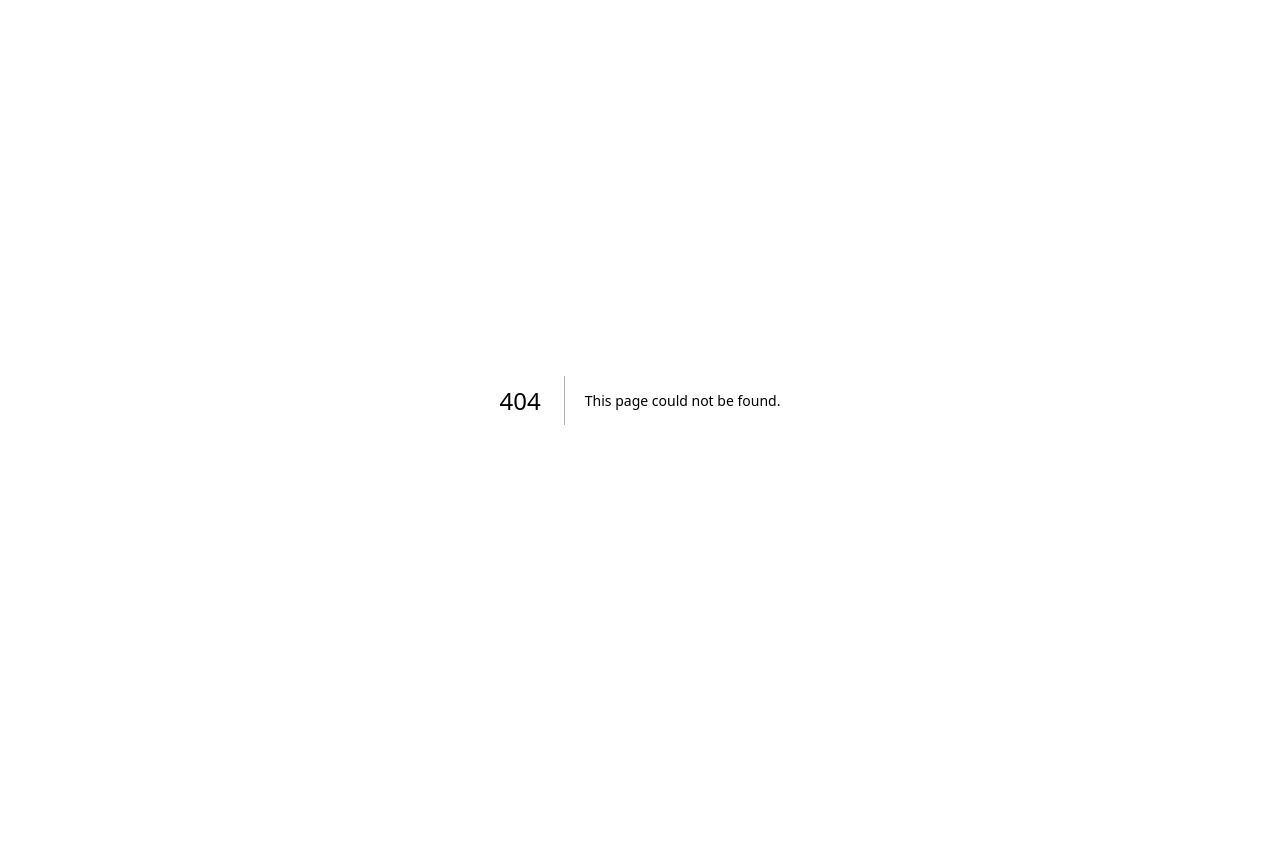
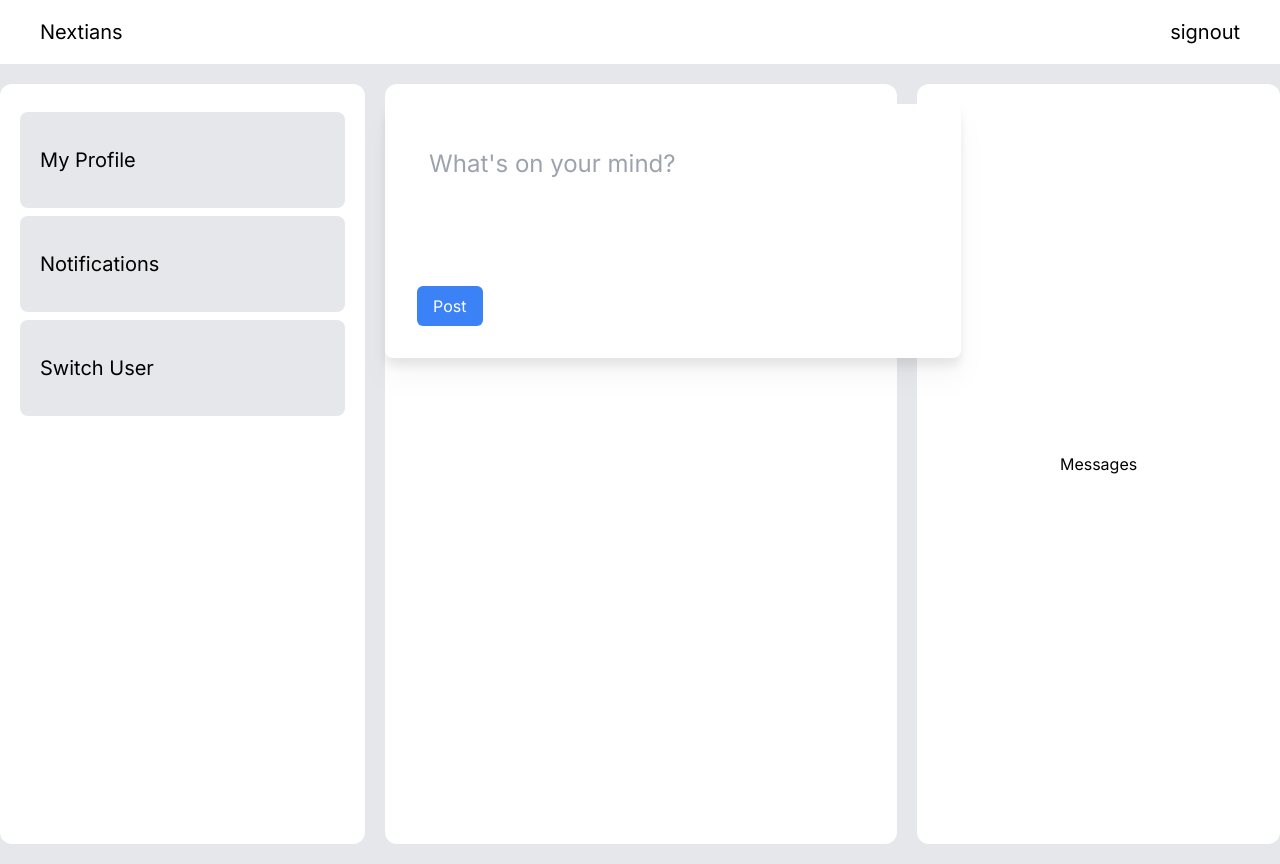
Before and after one commit to arhantalwar/next_social, a Next.js app: page /students in a window 1280 px wide. Before the commit this address had no page. Before the commit the page ends 800 px from the top, so only its background shows below. Built offline with nearby package versions, Linux system fonts and the light colour scheme; no server answers; sample sign-in values are in the browser's storage.

Commit message:
Update: Student View

```diff
--- a/app/components/posts.js
+++ b/app/components/posts.js
@@ -31,34 +31,18 @@ const Posts = () => {
     };
 
     return (
-        <div className="w-full max-w-xl mx-auto mt-8 p-8 bg-white rounded-lg shadow-md">
-            <h2 className="text-2xl font-semibold mb-4">Create a Post</h2>
+        <div className="w-screen max-w-xl mx-auto mt-5 p-8 bg-white rounded-lg drop-shadow-xl">
 
             <textarea
-                className="w-full h-32 p-3 border border-gray-300 rounded-md mb-4 resize-none"
+                className="w-full h-32 p-3 text-2xl
+                           rounded-md mb-4 resize-none outline-none border-none"
                 placeholder="What's on your mind?"
                 value={content}
-                onChange={handleContentChange}
-            ></textarea>
+                onChange={handleContentChange}>
+            </textarea>
 
-            <label className="block mb-4">
-                <span className="text-gray-700 mb-2 block">Add an Image</span>
-                <div className="flex items-center">
-                    <label htmlFor="image-upload" className="cursor-pointer bg-blue-500
-        text-white px-4 py-2 rounded-md hover:bg-blue-600 focus:outline-none focus:shadow-outline-blue active:bg-blue-800">
-                        Upload Image
-                    </label>
-                    <input
-                        type="file"
-                        id="image-upload"
-                        accept="image/*"
-                        onChange={handleImageChange}
-                        className="hidden"
-                    />
-                </div>
-            </label>
 
-            <div className="flex items-center justify-between">
+            <div className="flex items-center justify-start">
                 <button
                     onClick={handlePost}
                     className="bg-blue-500 text-white px-4 py-2 rounded-md
--- /dev/null
+++ b/app/students/page.js
@@ -0,0 +1,52 @@
+"use client"
+
+import { redirect } from "next/navigation"
+import Posts from "../components/posts"
+
+const Student = () => {
+
+    const session = localStorage.getItem('user')
+
+    if (session == null) {
+        redirect('/login/students')
+    }
+
+    return(
+        <>
+            <div className="w-screen h-16 flex text-xl items-center justify-between px-10">
+                <h1>Nextians</h1>
+                <h1>signout</h1>
+            </div>
+
+            <div className="w-screen h-screen bg-gray-200 flex justify-center gap-5 py-5">
+
+                <div className="w-96 h-full bg-white rounded-xl px-5 py-5">
+
+                    <div className="w-full h-24 bg-gray-200 flex items-center justify-start pl-5 my-2 text-xl rounded-lg">
+                        <h1>My Profile</h1>
+                    </div>
+
+                    <div className="w-full h-24 bg-gray-200 flex items-center justify-start pl-5 my-2 text-xl rounded-lg">
+                        <h1>Notifications</h1>
+                    </div>
+
+                    <div className="w-full h-24 bg-gray-200 flex items-center justify-start pl-5 text-xl rounded-lg">
+                        <h1>Switch User</h1>
+                    </div>
+
+                </div>
+
+                <div className="w-2/5 h-full bg-white rounded-xl">
+                    <Posts />
+                </div>
+
+                <div className="w-96 h-full bg-white rounded-xl flex justify-center items-center">
+                    <h1>Messages</h1>
+                </div>
+            </div>
+        </>
+    )
+
+}
+
+export default Student
```
